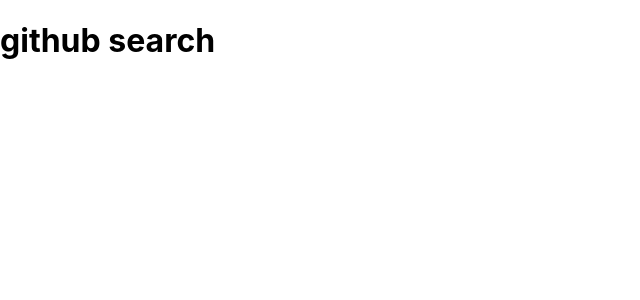
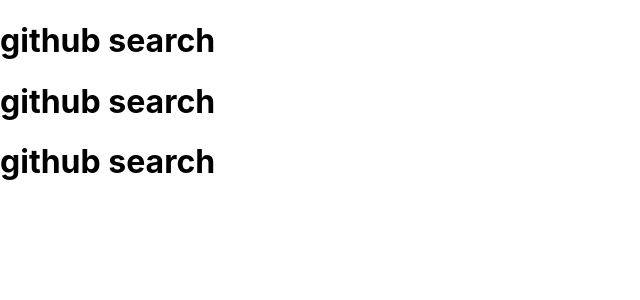
Before and after one commit to sazanik/github-search, a React (Create React App) app: page / in a window 1280 px wide. Shown: the top 300 px of the page, without its empty margins (0-640 px from the left). Built offline with nearby package versions, Linux system fonts and the light colour scheme.

Commit message:
test commit

```diff
--- a/src/App.js
+++ b/src/App.js
@@ -4,6 +4,8 @@
   return (
     <div className="App">
       <h1>github search</h1>
+      <h1>github search</h1>
+      <h1>github search</h1>
     </div>
   )
 }
```
Also changed, not shown: 1 other file (tests, documents, lock files or other folders).
